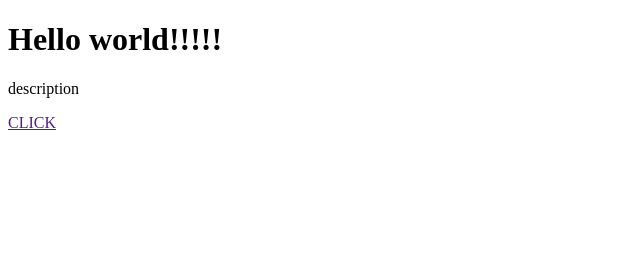
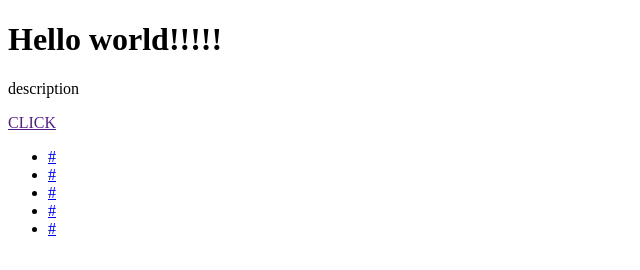
Before and after one commit to dmitriyklimchuk/start_nov, a plain HTML site: page index.html in a window 1280 px wide. Shown: the full height of the page, 0-640 px from the left. Drawn offline with Linux system fonts and the light colour scheme.

Commit message:
add footer nav

```diff
--- a/index.html
+++ b/index.html
@@ -12,6 +12,16 @@
 <p>description</p>
 <a href="">CLICK</a>
 <section></section>
-<footer></footer>
+<footer>
+    <nav>
+        <ul>
+            <li><a href="#">#</a></li>
+            <li><a href="#">#</a></li>
+            <li><a href="#">#</a></li>
+            <li><a href="#">#</a></li>
+            <li><a href="#">#</a></li>
+        </ul>
+    </nav>
+</footer>
 </body>
 </html>
```
